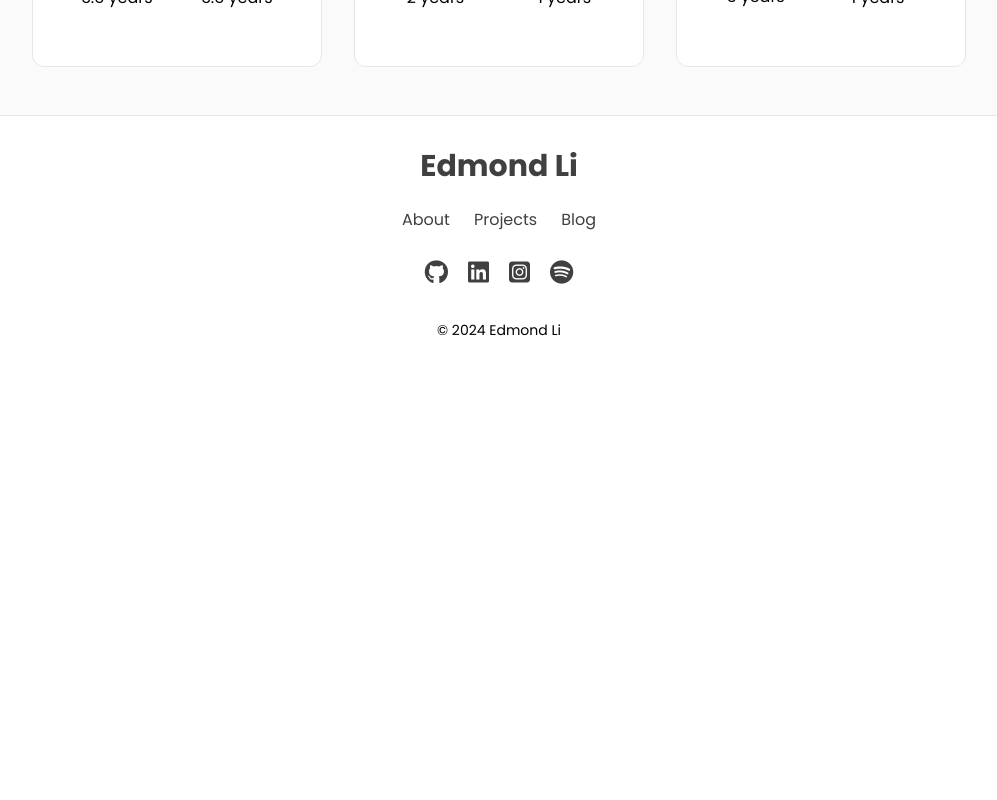
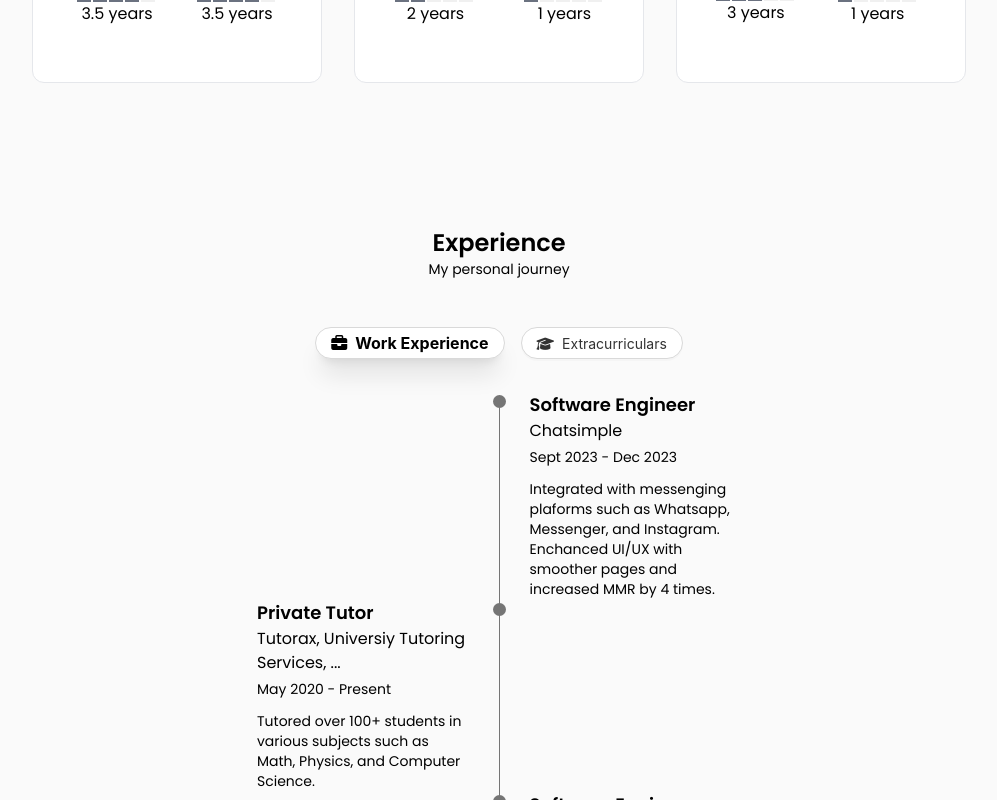
Before and after one commit to EdmondLi1/personalWebsite, a React (Vite) app in the folder client/: page / in a window 1280 px wide. Shown: the part 880-1680 px from the top of the page, without its empty margins (141-1138 px from the left). Before the commit the page ends 1412 px from the top, so only its background shows below. Built offline with nearby package versions, Linux system fonts and the light colour scheme.

Commit message:
added mainline style for the exp section

```diff
--- a/client/src/App.css
+++ b/client/src/App.css
@@ -25,7 +25,7 @@ img {
 
 /* UTILITIES */
 .section {
-  padding: 3rem 0 3rem;
+  padding: 6rem 0 3rem;
 }
 
 .section__title {
--- a/client/src/App.tsx
+++ b/client/src/App.tsx
@@ -2,7 +2,7 @@ import './App.css';
 import { Route, BrowserRouter as Router, Routes } from 'react-router-dom';
 import Navbar from './components/Navbar/Navbar';
 import Footer from './components/Footer/Footer';
-import MainPage from './pages/MainPage';
+import MainPage from './pages/MainPage/MainPage';
 
 function App() {
   return (
--- /dev/null
+++ b/client/src/components/Experience/Experience.css
@@ -0,0 +1,15 @@
+.experience__container {
+    max-width: 968px !important;
+}
+
+.experience__sections {
+    grid-template-columns: 0.5fr;
+}
+
+.experience__data {
+    grid-template-columns: 1fr max-content 1fr;
+}
+
+.experience__line {
+    transform: translate(6px, -7px)
+}
--- /dev/null
+++ b/client/src/components/Experience/Experience.tsx
@@ -0,0 +1,131 @@
+import { Button } from 'antd';
+import { useState } from 'react';
+import './Experience.css';
+
+const workExperiences = [
+    {
+        title: "Software Engineer",
+        subtitle: "Chatsimple",
+        asset: "",
+        description: "Integrated with messenging plaforms such as Whatsapp, Messenger, and Instagram. Enchanced UI/UX with smoother pages and increased MMR by 4 times.",
+        date: "Sept 2023 - Dec 2023"
+    },
+    {
+        title: "Private Tutor",
+        subtitle: "Tutorax, Universiy Tutoring Services, ...",
+        asset: "",
+        description: "Tutored over 100+ students in various subjects such as Math, Physics, and Computer Science.",
+        date: "May 2020 - Present"
+    },
+    {
+        title: "Software Engineer",
+        subtitle: "Chatsimple",
+        asset: "",
+        description: "Integrated with messenging plaforms such as Whatsapp, Messenger, and Instagram. Enchanced UI/UX with smoother pages and increased MMR by 4 times.",
+        date: "Sept 2023 - Dec 2023"
+    },
+    // ... other work experiences
+];
+
+const extracurriculars = [
+    {
+        title: "Logistics and Programming Member",
+        subtitle: "FRC 6135",
+        asset: "",
+        description: "",
+        date: "Sept 2020 - Sept 2022"
+    },
+    {
+        title: "Club President",
+        subtitle: "Robotics Club",
+        asset: "",
+        description: "",
+        date: "Sep 2020 - Jun 2021"
+    },
+
+    // ... other extracurriculars
+];
+
+
+const Experience = () => {
+    const [activeTab, setActiveTab] = useState('work');
+    const [experiences, setExperiences] = useState(workExperiences);
+
+    const handleTabChange = (tab: string) => {
+        setActiveTab(tab);
+        setExperiences(tab === 'work' ? workExperiences : extracurriculars);
+    };
+
+    return (
+        <section className="experience section" id="experience">
+            <h2 className="section__title text-2xl font-semibold"> Experience </h2>
+            <span className="section__subtitle text-sm"> My personal journey</span>
+
+            <div className="experience__container container">
+                <div className="experience__tabs flex space-x-4 justify-center mb-8">
+                    <Button
+                        className={`inline-flex items-center text-title-color hover:scale-105 ${activeTab === 'work' ? 'text-title-color-dark font-bold shadow-xl text-base' : ''}`}
+                        icon={<i className="fa-solid fa-briefcase"></i>}
+                        shape="round"
+                        onClick={() => handleTabChange('work')}
+                    >
+                        Work Experience
+                    </Button>
+                    <Button
+                        className={`inline-flex items-center text-title-color hover:scale-105 ${activeTab === 'extracurriculars' ? 'text-title-color-dark font-bold shadow-xl text-base' : ''}`}
+                        icon={<i className="fa-solid fa-graduation-cap"></i>}
+                        shape="round"
+                        onClick={() => handleTabChange('extracurriculars')}
+                    >
+                        Extracurriculars
+                    </Button>
+                </div>
+
+                <div className="experience__sections grid justify-center">
+                    <div className="experience__content block">
+                        {experiences.map((experience, index) => (
+                        <div className="experience__data grid gap-x-6" key={index}>
+
+                            {/* this goes after if even */}
+                            { index % 2 === 0 &&
+                                <>
+                                    <div></div>
+                                    <div>
+                                        <span className="experience__rounder inline-block w-[13px] h-[13px] bg-text-color rounded-xl"></span>
+                                        <span className="experience__line block w-[1px] h-[100%] bg-text-color"></span>
+                                    </div>
+                                </>
+                            }
+
+                            <div className="flex flex-row items-start">
+                                {/* {index % 2 !== 0 && <img src={experience.asset} alt={experience.title} className="experience__img w-[60%]" />} */}
+                                <div className="flex flex-col">
+                                    <h3 className="experience__title text-lg font-semibold"> {experience.title} </h3>
+                                    <span className="experience__subtitle text-base font-medium mb-1"> {experience.subtitle} </span>
+                                    <span className="experience__date text-sm mb-3"> {experience.date}</span>
+                                    <span className="experience__description text-sm"> {experience.description} </span>
+                                </div>
+                                {/* {index % 2 === 0 && <img src={experience.asset} alt={experience.title} className="experience__img w-[60%]" />} */}
+                            </div>
+
+                            {/* this goes after if odd */}
+                            { index % 2 !== 0 &&
+                                <>
+                                    <div>
+                                    <span className="experience__rounder inline-block w-[13px] h-[13px] bg-text-color rounded-xl"></span>
+                                    <span className="experience__line block w-[1px] h-[100%] bg-text-color"></span>
+                                    </div>
+                                </>
+                            }
+                        </div>
+                        ))}
+                    </div>
+                </div>
+
+            </div>
+
+        </section>
+    )
+}
+
+export default Experience;
--- a/client/src/components/Home/Home.tsx
+++ b/client/src/components/Home/Home.tsx
@@ -23,7 +23,7 @@ const homeSocials = [
 
 const Home = () => {
   return (
-    <section className="home section mt-20" id="home">
+    <section className="home section" id="home">
       <div className="home__container container grid">
         <div className="home__content max-md:flex max-md:flex-col md:flex items-center justify-center pt-22 gap-x-8">
             <div className="home__social grid gap-y-1 items-center max-md:flex max-md:flex-row max-md:justify-center">
--- a/client/src/components/Navbar/Navbar.tsx
+++ b/client/src/components/Navbar/Navbar.tsx
@@ -2,7 +2,8 @@ import { useState } from 'react';
 import './Navbar.css';
 import {
     IconHome,
-    IconUser,
+    IconList,
+    IconFolderCode,
     IconFileInvoice,
     IconSend2,
     IconArticle,
@@ -19,12 +20,12 @@ const navItems = [
     },
     {
         name: 'Experience',
-        icon: <IconUser />,  // change icon
-        link: '#skill',
+        icon: <IconList />,  // change icon
+        link: '#experience',
     },
     {
         name: 'Portfolio',
-        icon: <IconFileInvoice />,
+        icon: <IconFolderCode />,
         link: '#portfolio',
     },
     {
@@ -34,7 +35,7 @@ const navItems = [
     },
     {
         name: 'Resume',
-        icon: <IconArticle />, // change icon
+        icon: <IconFileInvoice />, // change icon
         link: '/resume', // need this to redirec to the google drive or smth...
     },
     {
@@ -50,7 +51,7 @@ const Navbar = () => {
     return (
         <header className="header w-full bg-container-color fixed top-0 left-0 max-md:top-auto max-md:bottom-0 shadow-md z-fixed">
             <nav className="nav flex justify-between items-center gap-x-4 container max-md:h-header xl:px-12">
-                <a href="index.html" className="nav__logo text-title-color font-semibold text-xl">
+                <a href="/" className="nav__logo text-title-color font-semibold text-xl">
                     Edmond Li
                 </a>
                 <div className={`${showNav ? `bottom-0`: ``} nav__menu
--- a/client/src/components/Skills/Skills.tsx
+++ b/client/src/components/Skills/Skills.tsx
@@ -44,7 +44,7 @@ const backEndSkills: Skill[] = [
     },
     {
         name: 'Java',
-        proficiency: 60,
+        proficiency: 70,
         Icon: <i className="fa-brands fa-java"></i>,
     },
     {
@@ -67,7 +67,7 @@ const additionalSkills: Skill[] = [
     },
     {
         name: 'Docker',
-        proficiency: 20,
+        proficiency: 10,
         Icon: <i className="fa-brands fa-docker"></i>,
     },
     {
--- a/client/src/pages/MainPage.tsx
+++ b/client/src/pages/MainPage/MainPage.tsx
@@ -1,6 +1,7 @@
 // import About from '../components/About/About';
-import Home from '../components/Home/Home';
-import Skills from '../components/Skills/Skills';
+import Experience from '../../components/Experience/Experience';
+import Home from '../../components/Home/Home';
+import Skills from '../../components/Skills/Skills';
 
 const MainPage = () => {
   return (
@@ -8,6 +9,7 @@ const MainPage = () => {
         <Home />
         <Skills />
         {/* <About /> */}
+        <Experience />
     </>
   )
 };
--- a/client/tailwind.config.js
+++ b/client/tailwind.config.js
@@ -9,7 +9,7 @@ export default {
         'header': '3rem',
       },
       colors: {
-        'title-color': 'hsl(var(--hue), var(--sat), 25%)',
+        'title-color': 'hsl(var(--hue), var(--sat), 20%)',
         'title-color-dark': 'hsl(var(--hue), var(--sat), 0%)',
         'text-color': 'hsl(var(--hue), var(--sat), 46%)',
         'body-color': 'hsl(var(--hue), var(--sat), 98%)',
```
Also changed, not shown: client/src/components/Skills/SkillsCards/SkillsCard.tsx (+5 -5 lines).
